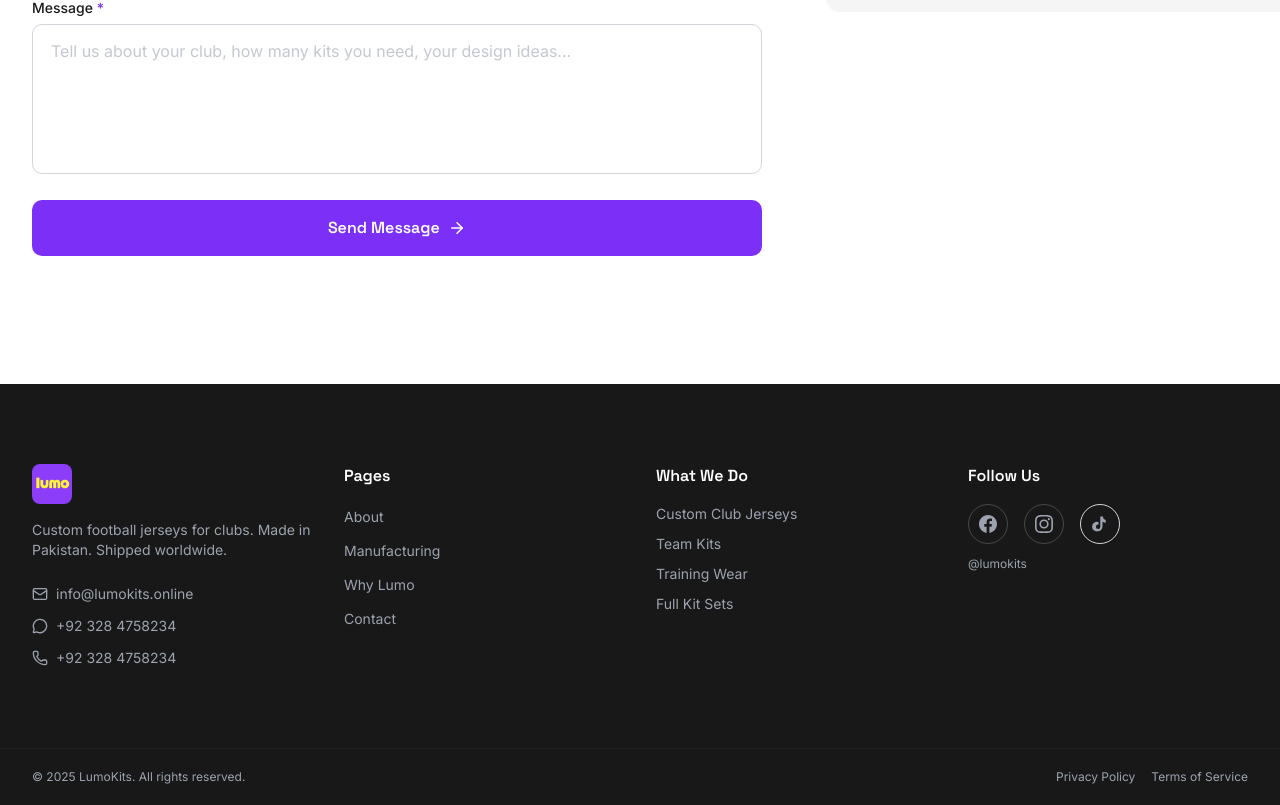
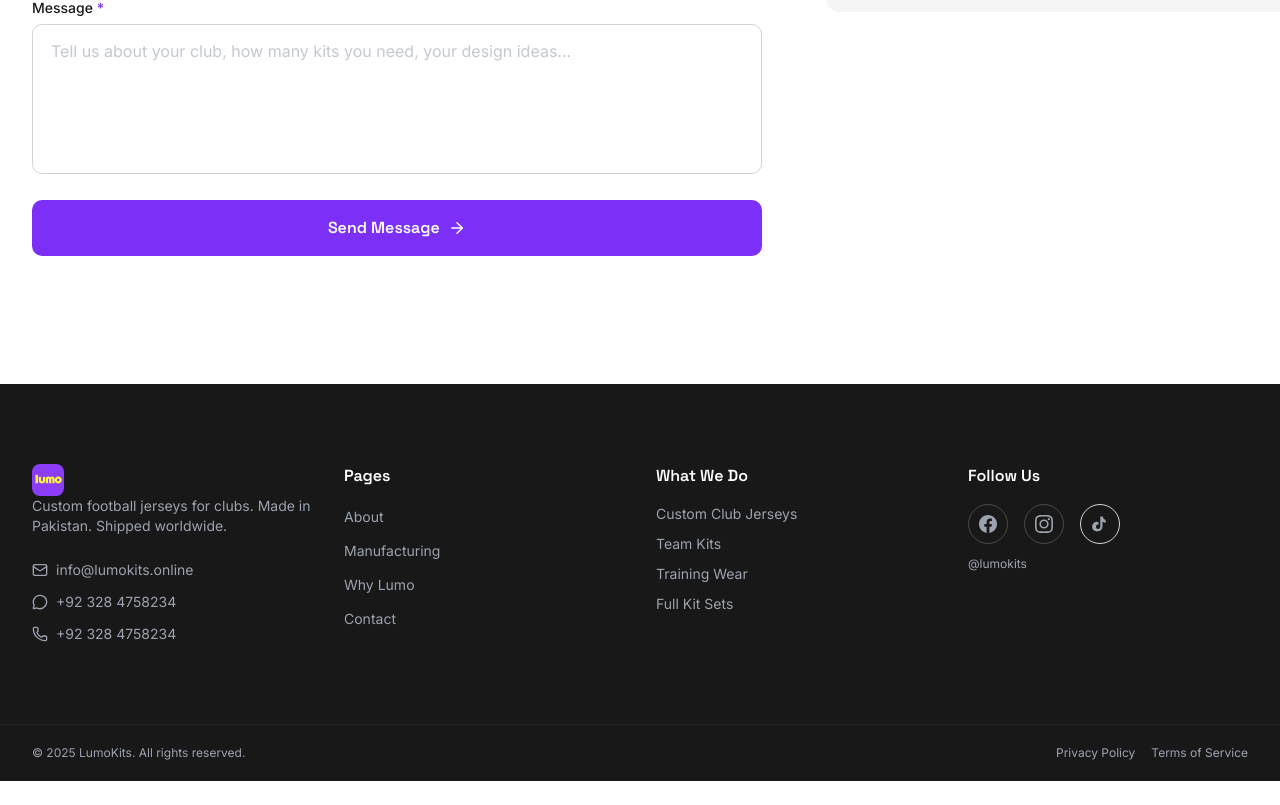
Before and after one commit to h4amii/lumokits, a React (Vite) app: page /contact in a window 1280 px wide. Shown: the part 962-1767 px from the top of the page. After the commit the page ends 1743 px from the top, so only its background shows below. Built offline with nearby package versions, Linux system fonts and the light colour scheme.

Commit message:
Update Footer.tsx

```diff
--- a/src/components/Footer.tsx
+++ b/src/components/Footer.tsx
@@ -19,7 +19,7 @@ export default function Footer() {
             <img
               src="/assets/lumo-logo.avif"
               alt="LumoKits"
-              className="h-10 w-auto mb-4 rounded-md"
+              className="h-8 w-auto rounded-md"
             />
             <p className="text-cool-gray text-sm mb-6">
               Custom football jerseys for clubs. Made in Pakistan. Shipped worldwide.
```
